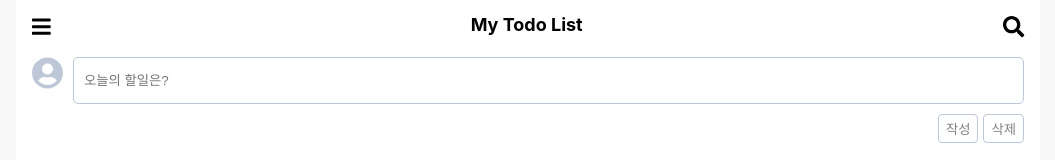
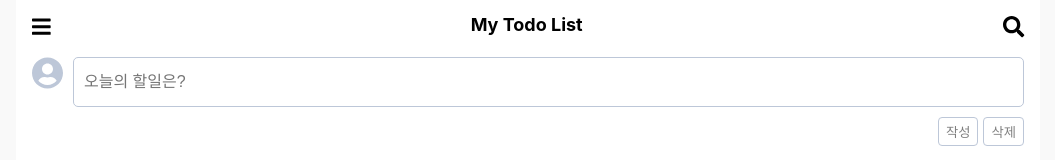
Before and after one commit to simsimjae/react_practice, a React (Create React App) app: page / in a window 1280 px wide. Shown: the top 160 px of the page, without its empty margins (112-1167 px from the left). Built offline with nearby package versions, Linux system fonts and the light colour scheme.

Commit message:
투두리스트 메타 태그 추가

```diff
--- a/src/index.scss
+++ b/src/index.scss
@@ -18,3 +18,7 @@ code {
 #root {
 	height: 100%;
 }
+
+input {
+	font-size: 16px;
+}
```
Also changed, not shown: 13 other files (tests, documents, lock files or other folders).
